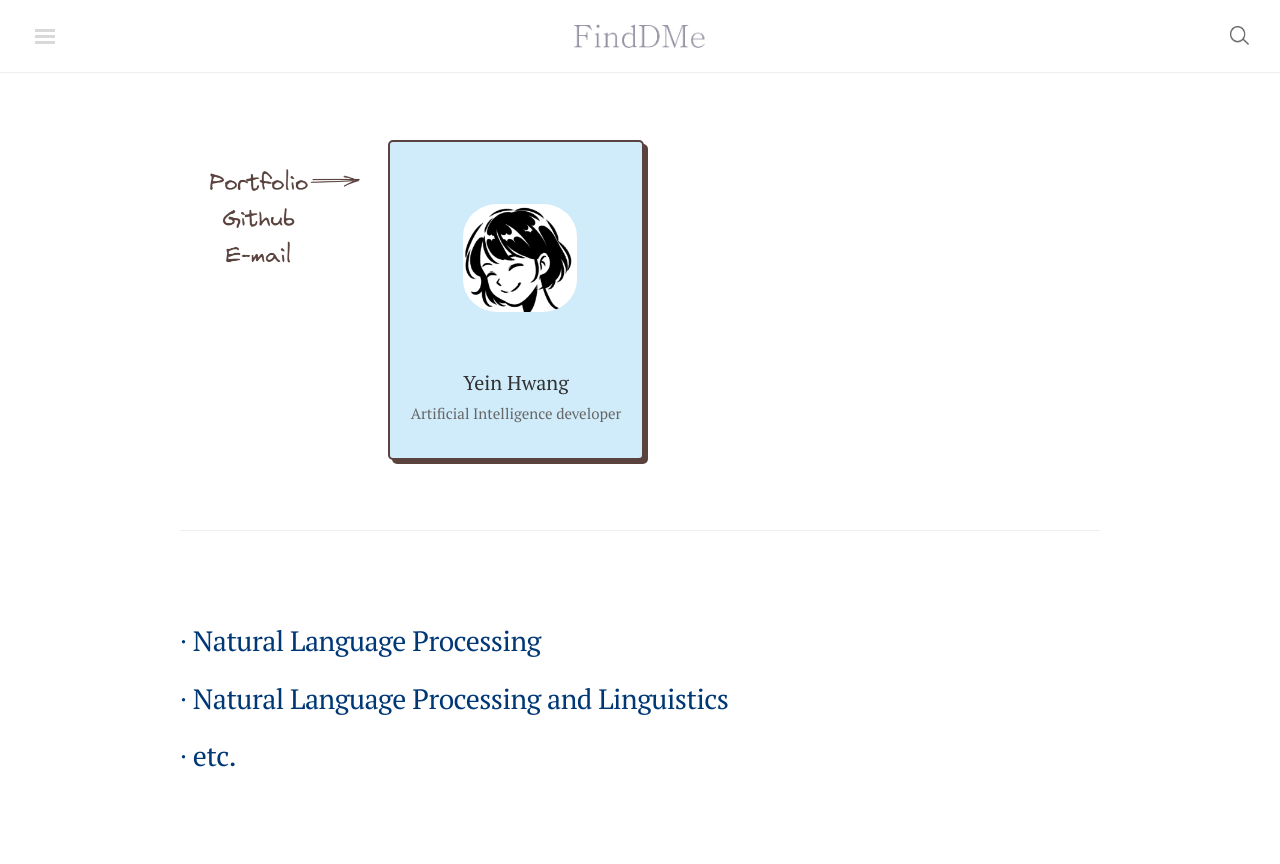
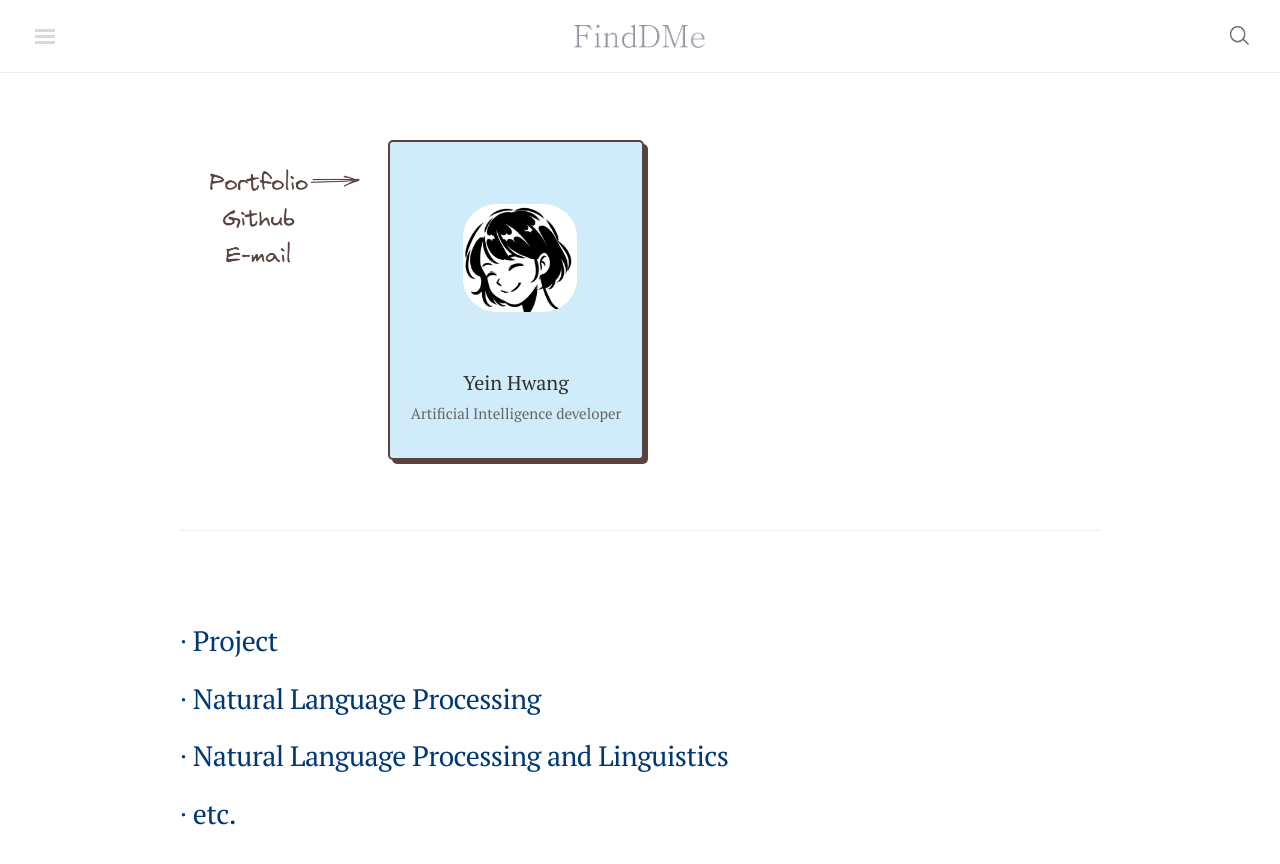
Before and after one commit to finddme/finddme.github.io, a Jekyll site: the page built from index.html, in a window 1280 px wide and 978 px high. Shown: the top 864 px of the window. Built offline with Jekyll 4.4.1, drawn with Linux system fonts in a browser that asks for light colours; nearby versions of some CDN libraries; comment, search, counter and statistics services are not loaded.

Commit message:
Update _config.yml

```diff
--- a/_config.yml
+++ b/_config.yml
@@ -76,6 +76,8 @@ newhomenav:
     #- '/'
   # ∙ Portfolio:
   #   - '/blog/portfolio/'
+  ∙ Project:
+    - '/blog/project/'
   ∙ Natural Language Processing:
     - '/blog/nlp/'
   ∙ Natural Language Processing and Linguistics:
```
